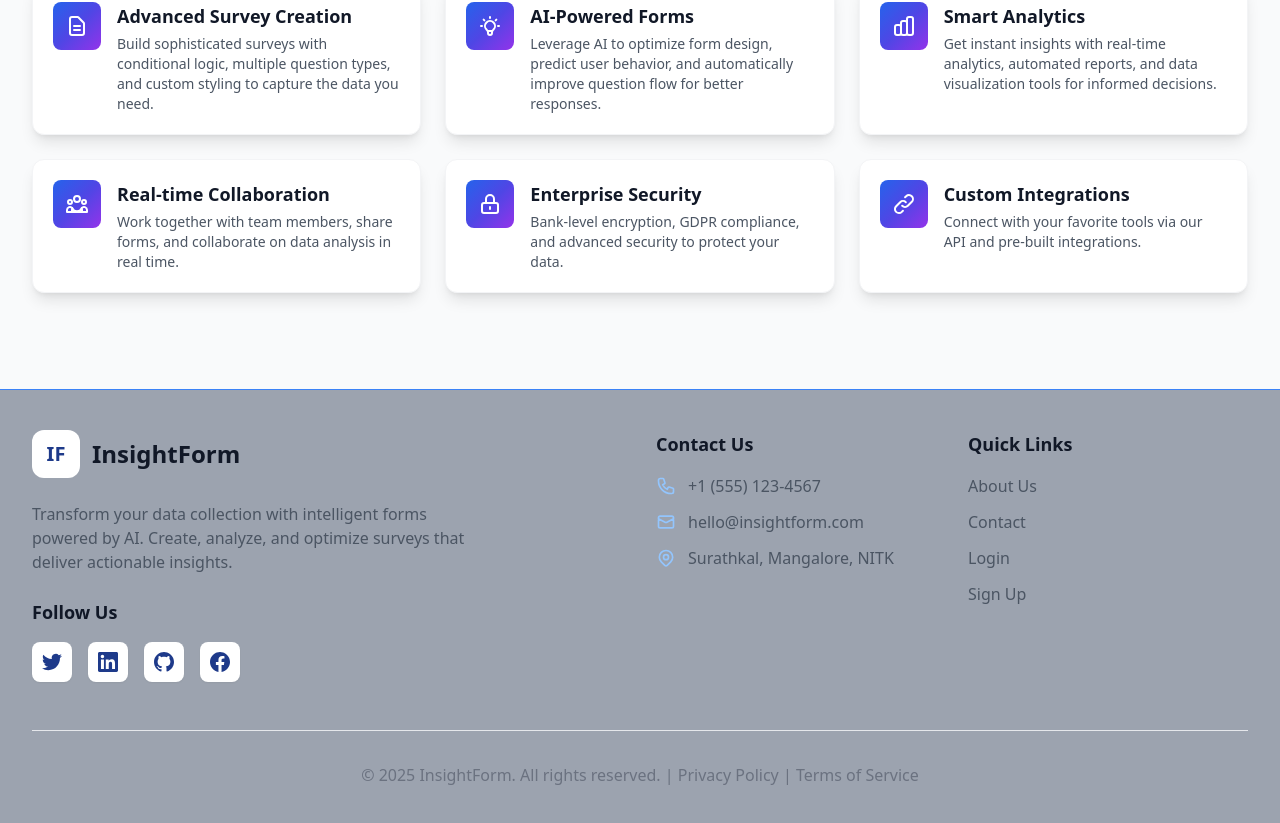
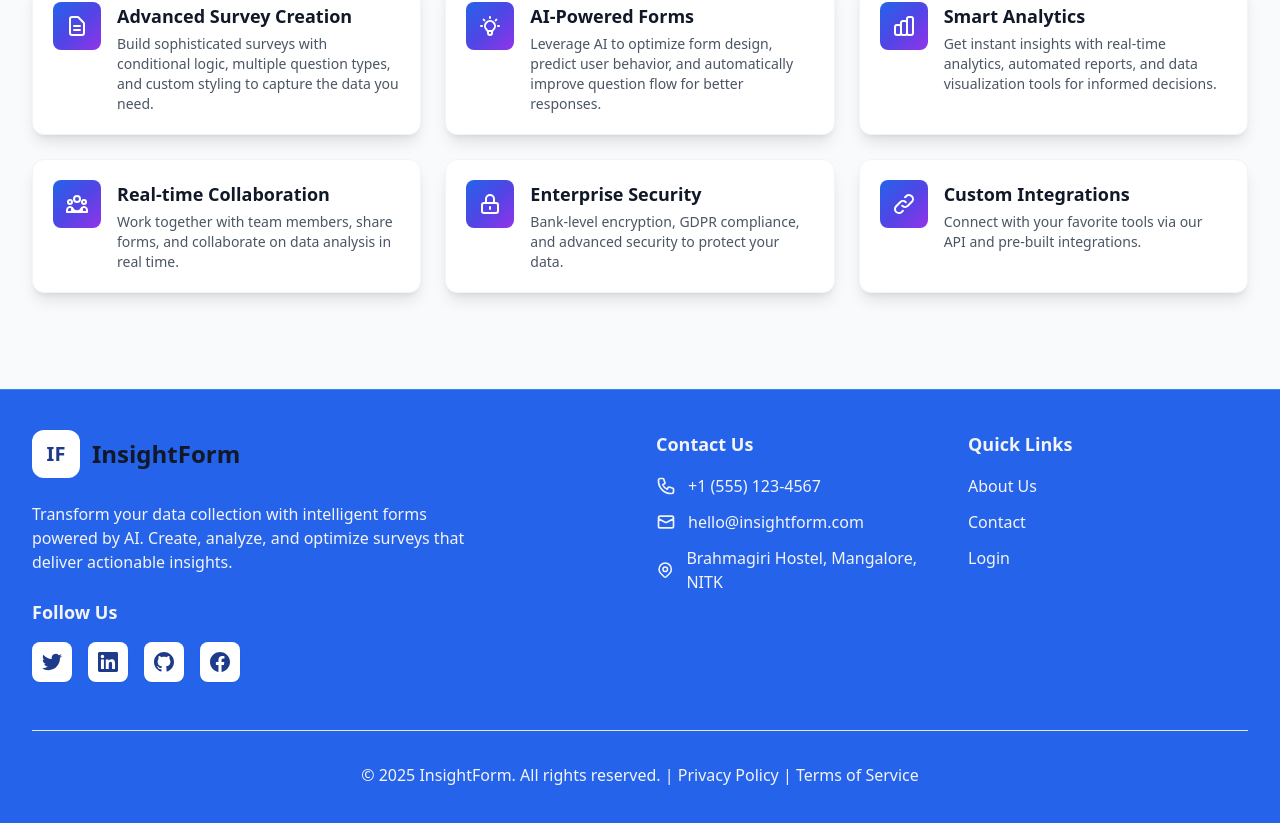
Before and after one commit to abh1mod/InsightForm, a React (Vite) app in the folder frontend/: page / in a window 1280 px wide. Shown: the part 1888-2711 px from the top of the page. Built offline with nearby package versions, Linux system fonts and the light colour scheme.

Commit message:
UI and Dashboard Changes

```diff
--- a/frontend/src/pages/Dashboard.jsx
+++ b/frontend/src/pages/Dashboard.jsx
@@ -293,7 +293,7 @@ const Dashboard = () => {
 
   // Copy the public link for a form to clipboard
   const handleCopyLink = async (formId) => {
-    const link = `${window.location.origin}/formbuilder/${formId}`;
+    const link = `${window.location.origin}/formsubmit/${formId}`;
     try {
       await navigator.clipboard.writeText(link);
       toast.success("Form link copied to clipboard");
@@ -416,12 +416,6 @@ const Dashboard = () => {
               <div className="text-gray-500 text-lg mb-4">
                 No forms to display
               </div>
-              <button
-                onClick={handleOpenFormCreate}
-                className="bg-blue-600 text-white px-6 py-3 rounded-lg hover:bg-blue-700 transition-colors"
-              >
-                Create New
-              </button>
             </div>
           ) : (
             <div className="space-y-4 max-h-[60vh] overflow-y-auto pr-1 sm:pr-2">
--- a/frontend/src/pages/Home.jsx
+++ b/frontend/src/pages/Home.jsx
@@ -358,7 +358,7 @@ const Home = () => {
             </section>
 
             {/* Footer */}
-            <footer className="bg-gray-400 border-t border-blue-500 w-full mt-8">
+            <footer className="bg-blue-600 border-t border-blue-500 w-full mt-8">
                 <div className="w-full py-10 px-4 sm:px-6 lg:px-8">
                     <div className="grid md:grid-cols-4 gap-8">
                         {/* Company Info */}
@@ -369,14 +369,14 @@ const Home = () => {
                                 </div>
                                 <span className="text-2xl font-bold">InsightForm</span>
                             </div>
-                            <p className="text-gray-600 mb-6 max-w-md">
+                            <p className="text-gray-100 mb-6 max-w-md">
                                 Transform your data collection with intelligent forms powered by AI.
                                 Create, analyze, and optimize surveys that deliver actionable insights.
                             </p>
 
                             {/* Social Media */}
                             <div>
-                                <h3 className="text-lg font-semibold mb-4">Follow Us</h3>
+                                <h3 className="text-gray-100 text-lg font-semibold mb-4">Follow Us</h3>
                                 <div className="flex gap-4">
                                     <a href="https://twitter.com" target="_blank" rel="noopener noreferrer"
                                        className="h-10 w-10 bg-white hover:bg-blue-50 text-blue-900 rounded-lg flex items-center justify-center transition-colors shadow-sm">
@@ -408,44 +408,43 @@ const Home = () => {
 
                         {/* Contact Info */}
                         <div>
-                            <h3 className="text-lg font-semibold mb-4">Contact Us</h3>
+                            <h3 className="text-lg text-gray-100 font-semibold mb-4">Contact Us</h3>
                             <div className="space-y-3 text-gray-600">
-                                <div className="flex items-center gap-3">
-                                    <svg className="h-5 w-5 text-blue-300" fill="none" stroke="currentColor" viewBox="0 0 24 24">
+                                <div className="text-gray-100 flex items-center gap-3">
+                                    <svg className="h-5 w-5 text-gray-100" fill="none" stroke="currentColor" viewBox="0 0 24 24">
                                         <path strokeLinecap="round" strokeLinejoin="round" strokeWidth={2} d="M3 5a2 2 0 012-2h3.28a1 1 0 01.948.684l1.498 4.493a1 1 0 01-.502 1.21l-2.257 1.13a11.042 11.042 0 005.516 5.516l1.13-2.257a1 1 0 011.21-.502l4.493 1.498a1 1 0 01.684.949V19a2 2 0 01-2 2h-1C9.716 21 3 14.284 3 6V5z" />
                                     </svg>
                                     <span>+1 (555) 123-4567</span>
                                 </div>
-                                <div className="flex items-center gap-3">
-                                    <svg className="h-5 w-5 text-blue-300" fill="none" stroke="currentColor" viewBox="0 0 24 24">
+                                <div className="text-gray-100 flex items-center gap-3">
+                                    <svg className="h-5 w-5 text-gray-100" fill="none" stroke="currentColor" viewBox="0 0 24 24">
                                         <path strokeLinecap="round" strokeLinejoin="round" strokeWidth={2} d="M3 8l7.89 4.26a2 2 0 002.22 0L21 8M5 19h14a2 2 0 002-2V7a2 2 0 00-2-2H5a2 2 0 00-2 2v10a2 2 0 002 2z" />
                                     </svg>
                                     <span>hello@insightform.com</span>
                                 </div>
-                                <div className="flex items-center gap-3">
-                                    <svg className="h-5 w-5 text-blue-300" fill="none" stroke="currentColor" viewBox="0 0 24 24">
+                                <div className="text-gray-100 flex items-center gap-3">
+                                    <svg className="h-5 w-5 text-gray-100" fill="none" stroke="currentColor" viewBox="0 0 24 24">
                                         <path strokeLinecap="round" strokeLinejoin="round" strokeWidth={2} d="M17.657 16.657L13.414 20.9a1.998 1.998 0 01-2.827 0l-4.244-4.243a8 8 0 1111.314 0z" />
                                         <path strokeLinecap="round" strokeLinejoin="round" strokeWidth={2} d="M15 11a3 3 0 11-6 0 3 3 0 016 0z" />
                                     </svg>
-                                    <span>Surathkal, Mangalore, NITK</span>
+                                    <span>Brahmagiri Hostel, Mangalore, NITK</span>
                                 </div>
                             </div>
                         </div>
 
                         {/* Quick Links */}
                         <div>
-                            <h3 className="text-lg font-semibold mb-4">Quick Links</h3>
+                            <h3 className="text-gray-100 text-lg font-semibold mb-4">Quick Links</h3>
                             <div className="space-y-3">
-                                <Link to="/about" className="block text-gray-600 hover:text-gray-900 transition-colors">About Us</Link>
-                                <Link to="/contact" className="block text-gray-600 hover:text-gray-900 transition-colors">Contact</Link>
-                                <Link to="/login" className="block text-gray-600 hover:text-gray-900 transition-colors">Login</Link>
-                                <Link to="/signup" className="block text-gray-600 hover:text-gray-900 transition-colors">Sign Up</Link>
+                                <Link to="/about" className="block text-gray-100 hover:text-gray-900 transition-colors">About Us</Link>
+                                <Link to="/contact" className="block text-gray-100 hover:text-gray-900 transition-colors">Contact</Link>
+                                <Link to="/login" className="block text-gray-100 hover:text-gray-900 transition-colors">Login</Link>
                             </div>
                         </div>
                     </div>
 
                     {/* Copyright */}
-                    <div className="border-t border-gray-200 mt-12 pt-8 text-center text-gray-500">
+                    <div className="border-t border-gray-200 mt-12 pt-8 text-center text-gray-100">
                         <p>&copy; 2025 InsightForm. All rights reserved. | Privacy Policy | Terms of Service</p>
                     </div>
                 </div>
```
